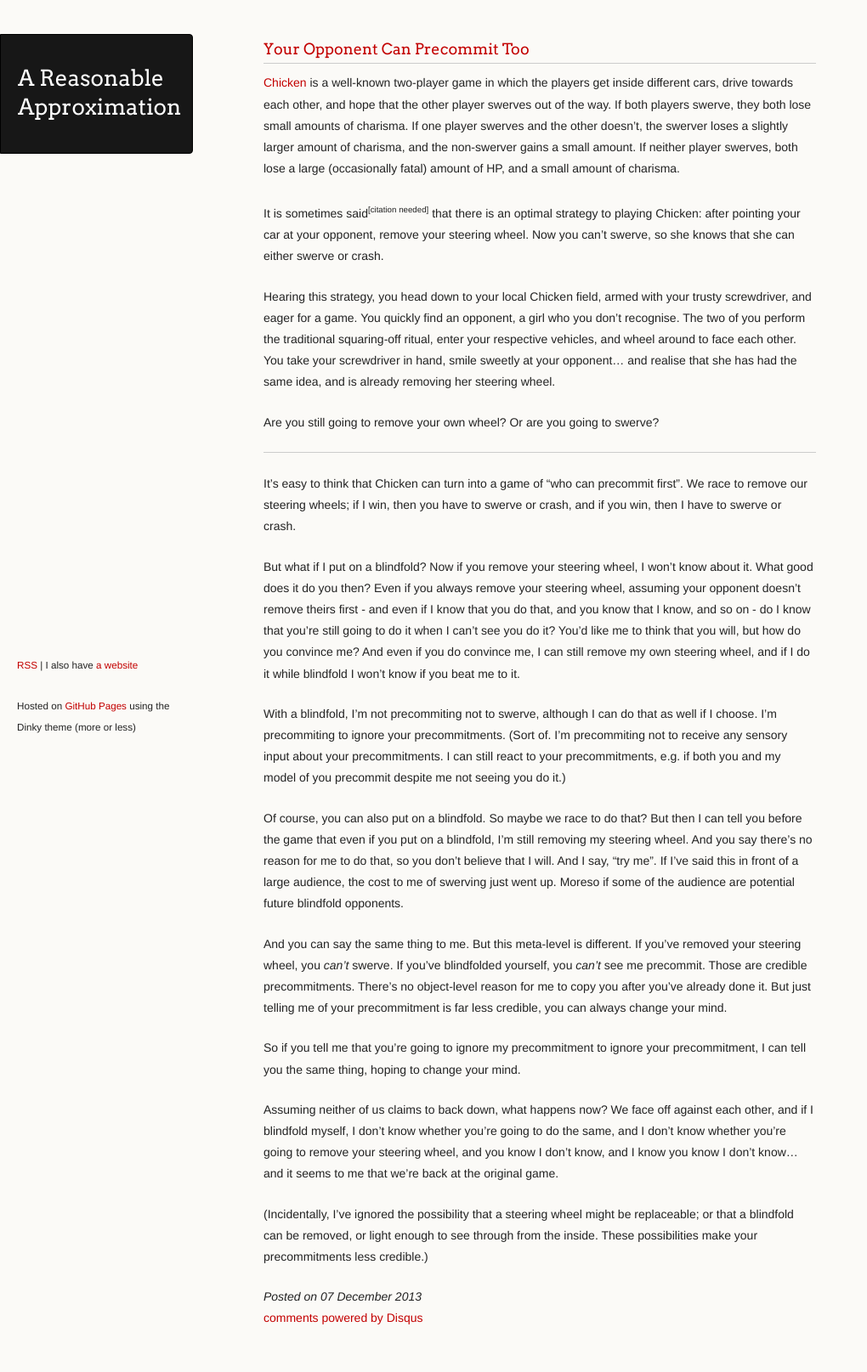
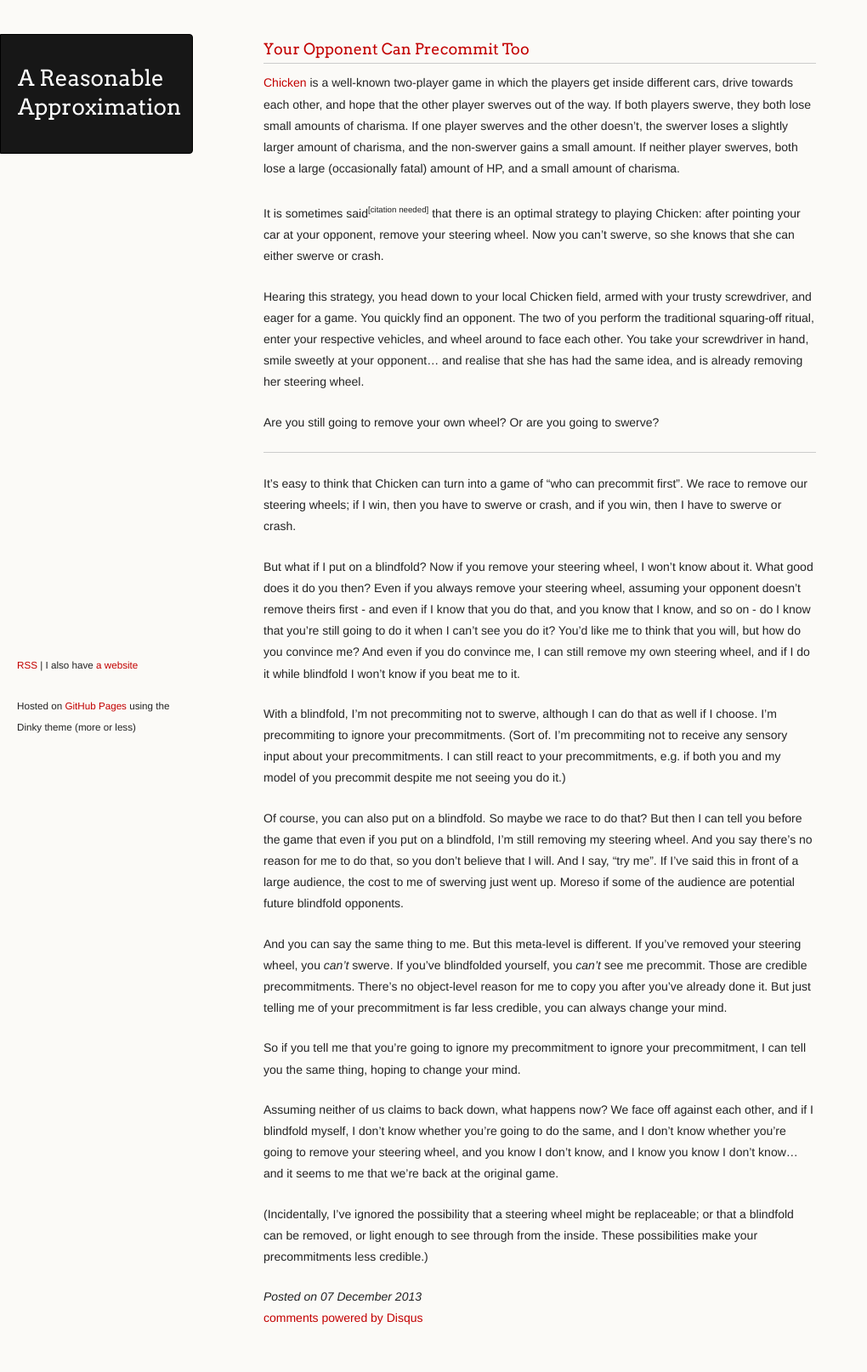
Before and after one commit to ChickenProp/chickenprop.github.com, a Jekyll site: the page built from _posts/2013-12-07-your-opponent-can-precommit-too.markdown, in a window 1280 px wide. Shown: the whole page at 85% size, without its empty margins (0-1020 px from the left). Built offline with Jekyll 4.4.1, drawn with Linux system fonts in a browser that asks for light colours; comment, search, counter and statistics services are not loaded.

Commit message:
Publish.
Also remove 'a girl who you don't recognise'.

```diff
--- a/_posts/2013-12-07-your-opponent-can-precommit-too.markdown
+++ b/_posts/2013-12-07-your-opponent-can-precommit-too.markdown
@@ -1,13 +1,12 @@
 ---
 layout: post
 title: Your Opponent Can Precommit Too
-draft: true
 ---
 [Chicken](http://en.wikipedia.org/wiki/Chicken_%28game%29) is a well-known two-player game in which the players get inside different cars, drive towards each other, and hope that the other player swerves out of the way. If both players swerve, they both lose small amounts of charisma. If one player swerves and the other doesn't, the swerver loses a slightly larger amount of charisma, and the non-swerver gains a small amount. If neither player swerves, both lose a large (occasionally fatal) amount of HP, and a small amount of charisma.
 
 It is sometimes said<sup><small>[citation needed]</small></sup> that there is an optimal strategy to playing Chicken: after pointing your car at your opponent, remove your steering wheel. Now you can't swerve, so she knows that she can either swerve or crash.
 
-Hearing this strategy, you head down to your local Chicken field, armed with your trusty screwdriver, and eager for a game. You quickly find an opponent, a girl who you don't recognise. The two of you perform the traditional squaring-off ritual, enter your respective vehicles, and wheel around to face each other. You take your screwdriver in hand, smile sweetly at your opponent... and realise that she has had the same idea, and is already removing her steering wheel.
+Hearing this strategy, you head down to your local Chicken field, armed with your trusty screwdriver, and eager for a game. You quickly find an opponent. The two of you perform the traditional squaring-off ritual, enter your respective vehicles, and wheel around to face each other. You take your screwdriver in hand, smile sweetly at your opponent... and realise that she has had the same idea, and is already removing her steering wheel.
 
 Are you still going to remove your own wheel? Or are you going to swerve?
 
```
